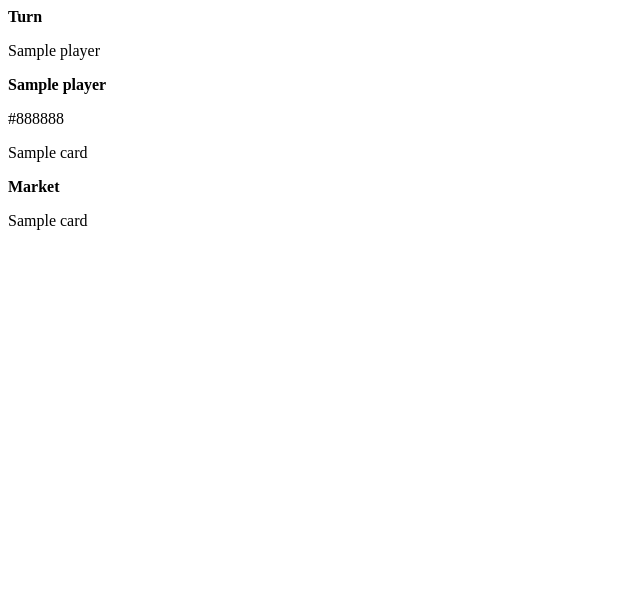
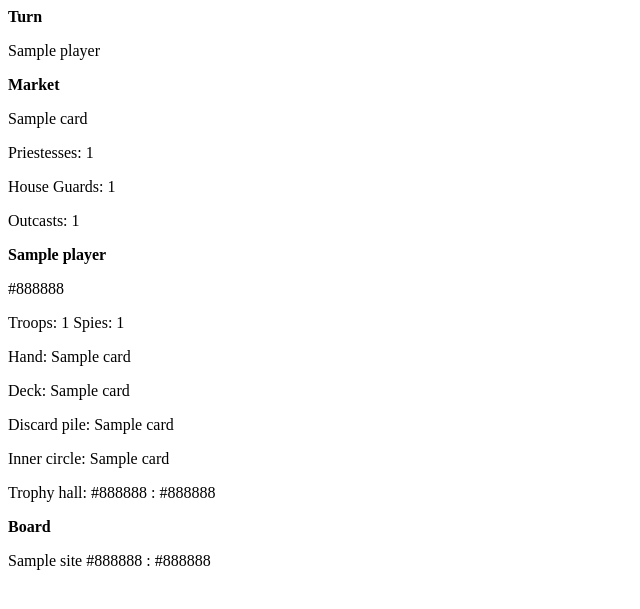
Before and after one commit to jiriroz/TyrantsOfTheUnderdark, a Flask app: template app/templates/game_debug.html in a window 1280 px wide. Shown: the top 609 px of the page, without its empty margins (0-640 px from the left). Run offline with Flask 2, Linux system fonts and the light colour scheme; the template is opened without the code that fills it: most values are stand-ins (such as "Sample title", 1, 10 or a date in 2020).

Commit message:
Show more info in the debug screen

```diff
--- a/app/board.py
+++ b/app/board.py
@@ -9,7 +9,8 @@ class Color(Enum):
     BLUE = 'Blue'
 
 class Board:
-    sites = dict()
+    def __init__(self):
+        self.sites = dict()
 
     def __str__(self):
         s = ''
--- a/app/game.py
+++ b/app/game.py
@@ -33,6 +33,8 @@ class Game:
             card = self.cards.get_by_name(name)
             for x in range(base_deck[name]):
                 player.add_card_to_deck(card)
+        player.shuffle_deck()
+        player.draw_hand()
         self.current_player = random.choice(list(self.players.keys()))
         return player_id
 
--- a/app/games_manager.py
+++ b/app/games_manager.py
@@ -7,8 +7,6 @@ all_games = dict()
 temp_hold_id = set()
 
 def get_next_id():
-    # I know, this doesn't really scale
-    # Also this is NOT thread safe
     while True:
         id = str(uuid.uuid1())
         if id in all_games or id in temp_hold_id:
--- a/app/templates/game_debug.html
+++ b/app/templates/game_debug.html
@@ -5,20 +5,58 @@
     <body>
         <p><b>Turn</b></p>
         <p>{{ game.players[game.current_player].name }}</p>
-        {% for player in game.players %}
-        <p><b>{{ game.players[player].name }}</b></p>
-        <p>{{ game.players[player].color }}</p>
-        <p>
-        {% for card in game.players[player].deck %}
-        {{ card.name }}
-        {% endfor %}
-        </p>
-        {% endfor %}
         <p><b>Market</b></p>
         <p>
         {% for card in game.market.cards_face_up %}
         {{ card.name }}
         {% endfor %}
         </p>
+        <p>Priestesses: {{game.market.num_priestesses}}</p>
+        <p>House Guards: {{game.market.num_house_guards}}</p>
+        <p>Outcasts: {{game.market.num_outcasts}}</p>
+        {% for player in game.players %}
+        <p><b>{{ game.players[player].name }}</b></p>
+        <p>{{ game.players[player].color }}</p>
+        <p> Troops: {{ game.players[player].num_troops }} Spies: {{ game.players[player].num_spies }} </p>
+        <p>
+        Hand:
+        {% for card in game.players[player].hand %}
+        {{ card.name }}
+        {% endfor %}
+        </p>
+        <p>
+        Deck:
+        {% for card in game.players[player].deck %}
+        {{ card.name }}
+        {% endfor %}
+        </p>
+        <p>
+        Discard pile:
+        {% for card in game.players[player].discard_pile %}
+        {{ card.name }}
+        {% endfor %}
+        </p>
+        <p>
+        Inner circle:
+        {% for card in game.players[player].inner_circle %}
+        {{ card.name }}
+        {% endfor %}
+        </p>
+        <p>
+        Trophy hall:
+        {% for color in game.players[player].trophy_hall %}
+        {{ color }} : {{ game.players[player].trophy_hall[color] }}
+        {% endfor %}
+        </p>
+        {% endfor %}
+        <p><b>Board</b></p>
+        {% for site in game.board.sites %}
+        <p>
+        {{ game.board.sites[site].name }}
+        {% for color in game.board.sites[site].troops %}
+            {{ color }} : {{ game.board.sites[site].troops[color] }}
+        {% endfor %}
+        </p>
+        {% endfor %}
     </body>
 </html>
```
Also changed, not shown: app/player.py (+6 -3 lines).
